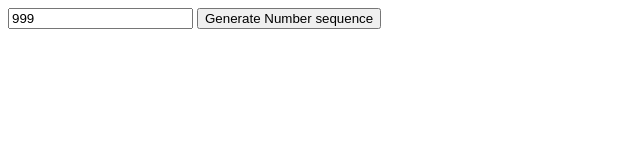
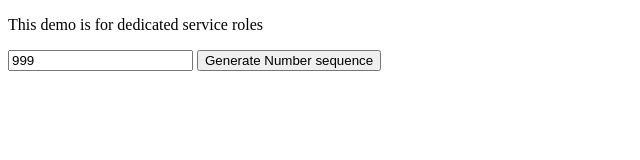
Before and after one commit to innoist/ServiceWorkers, a plain HTML site: page Dedicated/index.html in a window 1280 px wide. Shown: the whole page, without its empty margins (0-640 px from the left). Drawn offline with Linux system fonts and the light colour scheme.

Commit message:
adding comment

```diff
--- a/Dedicated/index.html
+++ b/Dedicated/index.html
@@ -12,7 +12,9 @@
 </head>
 
 <body>
-
+    <p>
+        This demo is for dedicated service roles
+    </p>
     <div>
         <input id="number" value="999"></input>
         <button id="start">Generate Number sequence</button>
```
